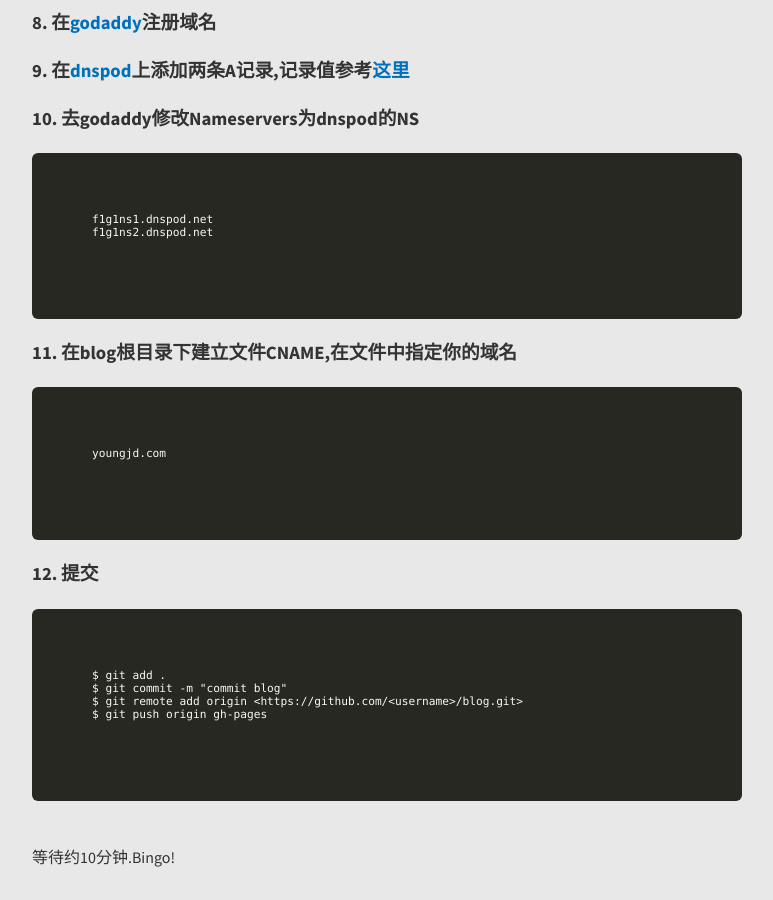
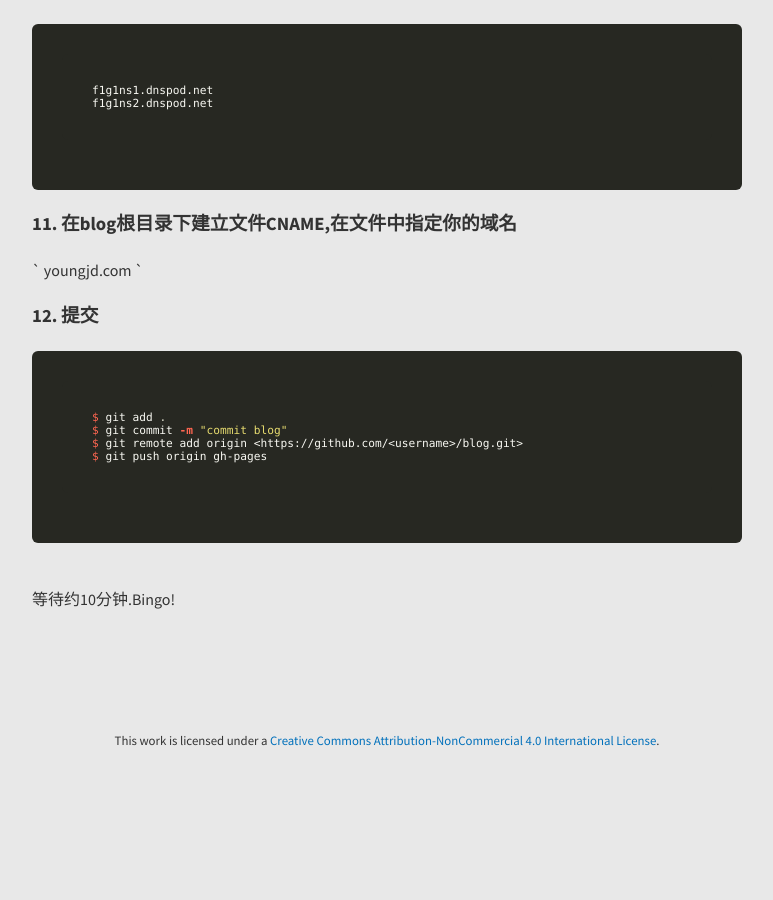
Before and after one commit to Humor-er/yjdblog, a Jekyll site: the page built from _posts/2014-03-07-demo-post.md, in a window 1280 px wide and 900 px high, scrolled down 948 px. Shown: the whole window, without its empty margins (253-1026 px from the left). Built offline with Jekyll 4.4.1, drawn with Linux system fonts in a browser that asks for light colours; nearby versions of some CDN libraries; Markdown is read by kramdown in place of the engine named in the settings; after the commit the page ends 1718 px from its top, so only the background shows below that; some of the changed text lies outside the part shown.

Commit message:
Update 2014-03-07-demo-post.md

````diff
--- a/_posts/2014-03-07-demo-post.md
+++ b/_posts/2014-03-07-demo-post.md
@@ -7,9 +7,9 @@
 ###2. 在电脑上安装git
 ###3. 生成SSH Key
 
-```
+`
 $ ssh-keygen -t rsa -C "<youremail>"
-```
+`
 
 ###4. 将SSH Key添加到Github
 ###5. 在Github上建立仓库blog
@@ -34,13 +34,13 @@
 
 ###11. 在blog根目录下建立文件CNAME,在文件中指定你的域名
 
-```
+`
 youngjd.com
-```
+`
 
 ###12. 提交
 
-```
+```bash
 $ git add .
 $ git commit -m "commit blog"
 $ git remote add origin <https://github.com/<username>/blog.git>
````
